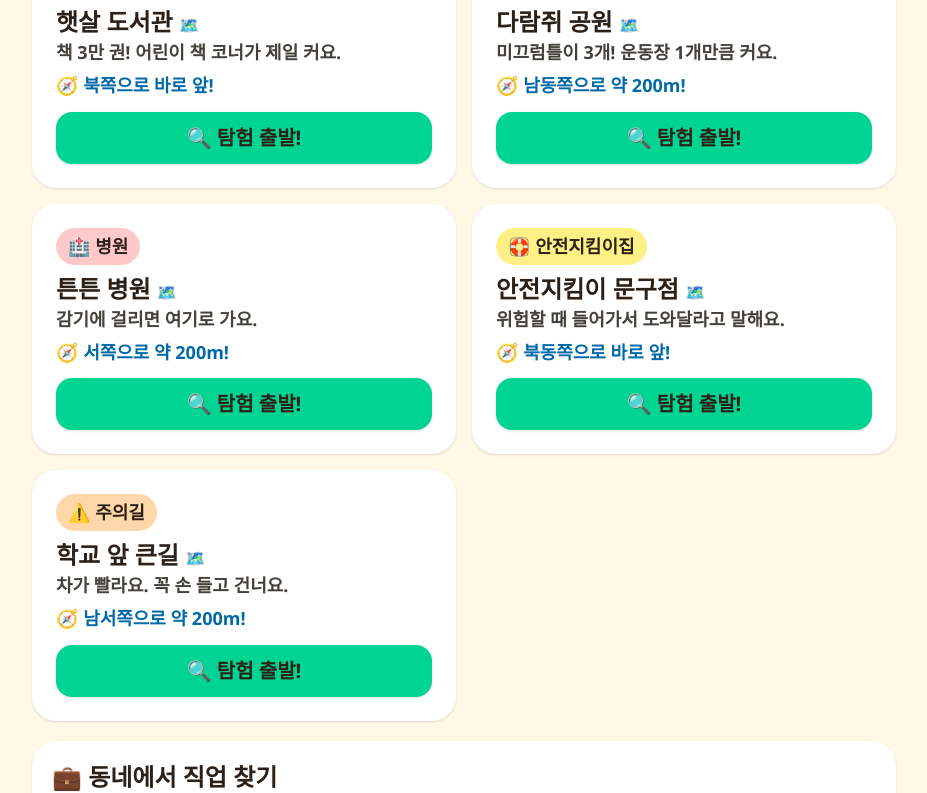
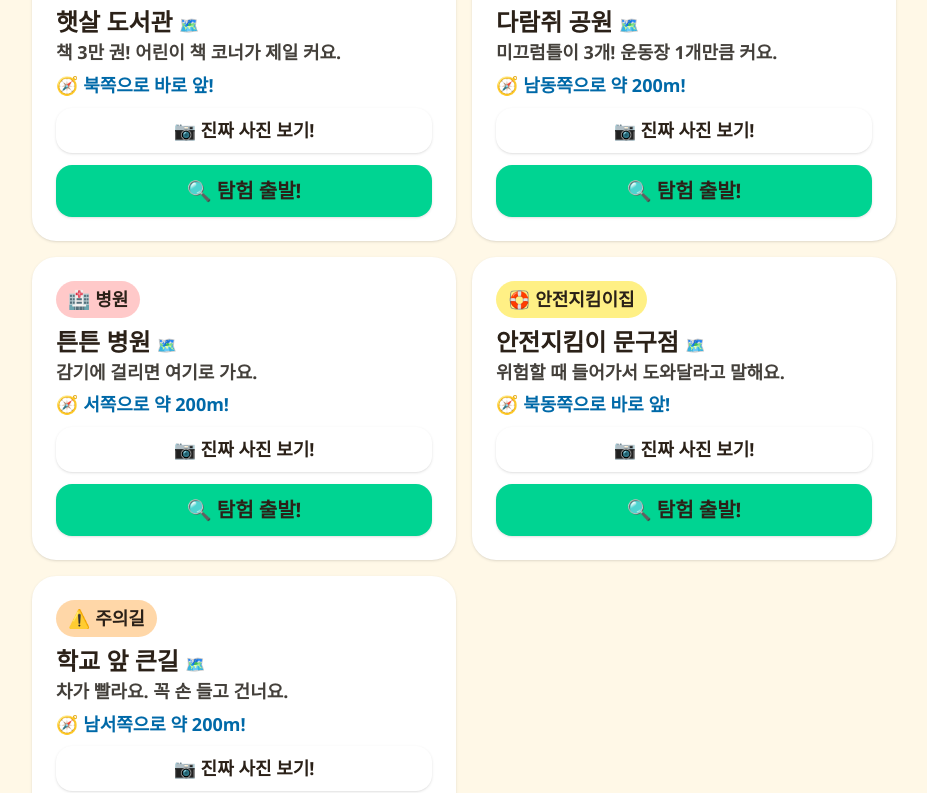
Before and after one commit to hellys3320/brothers, a Next.js app: page /town in a window 1280 px wide. Shown: the part 944-1737 px from the top of the page, without its empty margins (176-1103 px from the left). Built offline with nearby package versions, Linux system fonts and the light colour scheme; grey boxes are pictures that could not be loaded.

Commit message:
place photos via naver image

```diff
--- /dev/null
+++ b/src/app/api/places/photo/route.ts
@@ -0,0 +1,31 @@
+// 장소 사진 프록시 (네이버 이미지 검색, 키 없으면 {ok:false})
+// developers.naver.com → 애플리케이션 등록 → 검색 API (무료 25,000건/일)
+export async function GET(req: Request) {
+  const id = process.env.NAVER_CLIENT_ID;
+  const secret = process.env.NAVER_CLIENT_SECRET;
+  if (!id || !secret) return Response.json({ ok: false, reason: "no-key" });
+  const { searchParams } = new URL(req.url);
+  const name = (searchParams.get("name") ?? "").trim();
+  const dong = (searchParams.get("dong") ?? "").trim();
+  if (!name) return Response.json({ ok: false, reason: "empty" });
+
+  try {
+    const res = await fetch(
+      `https://openapi.naver.com/v1/search/image?query=${encodeURIComponent(`${name} ${dong}`)}&display=3&sort=sim&filter=medium`,
+      {
+        headers: { "X-Naver-Client-Id": id, "X-Naver-Client-Secret": secret },
+        signal: AbortSignal.timeout(12000),
+      }
+    );
+    if (!res.ok) return Response.json({ ok: false, reason: `naver-${res.status}` });
+    const j = (await res.json()) as {
+      items?: Array<{ title: string; link: string; thumbnail: string }>;
+    };
+    const items = (j.items ?? [])
+      .filter((i) => i.thumbnail?.startsWith("http"))
+      .map((i) => ({ thumb: i.thumbnail, link: i.link }));
+    return Response.json({ ok: true, count: items.length, items });
+  } catch {
+    return Response.json({ ok: false, reason: "fetch-fail" });
+  }
+}
--- /dev/null
+++ b/src/app/town/_components/PlacePhoto.tsx
@@ -0,0 +1,69 @@
+"use client";
+
+import { useState } from "react";
+
+interface Photo {
+  thumb: string;
+  link: string;
+}
+
+export default function PlacePhoto({ name, dong }: { name: string; dong: string }) {
+  const [open, setOpen] = useState(false);
+  const [loading, setLoading] = useState(false);
+  const [photos, setPhotos] = useState<Photo[] | null>(null);
+  const [broken, setBroken] = useState(false);
+
+  async function load() {
+    if (open) {
+      setOpen(false);
+      return;
+    }
+    setOpen(true);
+    if (photos) return;
+    setLoading(true);
+    try {
+      const res = await fetch(`/api/places/photo?name=${encodeURIComponent(name)}&dong=${encodeURIComponent(dong)}`);
+      const j = (await res.json()) as { ok: boolean; items?: Photo[] };
+      setPhotos(j.ok && Array.isArray(j.items) ? j.items : []);
+    } catch {
+      setPhotos([]);
+    } finally {
+      setLoading(false);
+    }
+  }
+
+  return (
+    <div className="mt-2">
+      <button
+        type="button"
+        onClick={load}
+        className="w-full rounded-2xl bg-white px-4 py-2 font-black shadow"
+      >
+        {open ? "📷 닫기" : "📷 진짜 사진 보기!"}
+      </button>
+      {open && (
+        <div className="mt-2 rounded-2xl bg-stone-100 p-2">
+          {loading && <p className="p-3 text-center font-black">🔍 사진 찾는 중...</p>}
+          {!loading && (!photos || photos.length === 0) && (
+            <p className="p-3 text-center font-bold text-stone-500">사진이 없어! 직접 가서 봐!</p>
+          )}
+          {!loading && photos && photos.length > 0 && !broken && (
+            <a href={photos[0].link} target="_blank" rel="noreferrer">
+              {/* eslint-disable-next-line @next/next/no-img-element */}
+              <img
+                src={photos[0].thumb}
+                alt={`${name} 사진`}
+                className="max-h-56 w-full rounded-xl object-cover"
+                onError={() => setBroken(true)}
+              />
+            </a>
+          )}
+          {!loading && photos && photos.length > 0 && broken && (
+            <p className="p-3 text-center font-bold text-stone-500">사진이 안 열려! 직접 가서 봐!</p>
+          )}
+          <p className="p-1 text-center text-xs font-bold text-stone-400">인터넷 사진 참고용 (클릭하면 출처로 이동)</p>
+        </div>
+      )}
+    </div>
+  );
+}
--- a/src/app/town/_components/TownExplorer.tsx
+++ b/src/app/town/_components/TownExplorer.tsx
@@ -5,6 +5,7 @@ import dynamic from "next/dynamic";
 import Link from "next/link";
 import { useSearchParams } from "next/navigation";
 import type { MapApi } from "./TownMap";
+import PlacePhoto from "./PlacePhoto";
 import { MOCK_TOWN, type FacilityKind, type TownFacility } from "@/lib/mock";
 import { fetchRealFacilities, fetchMorePlaces, loadCached, saveCached, dirWord, distM, type RealSource, type RealDebug, type ProgressStep } from "@/lib/realTown";
 import { addXP } from "@/lib/xp";
@@ -383,6 +384,7 @@ export default function TownExplorer() {
               </button>
               <p className="font-bold text-stone-700">{f.easy}</p>
               {!got && <p className="mt-1 font-black text-sky-700">{hint}</p>}
+              <PlacePhoto name={f.name} dong={f.dong} />
               <button
                 type="button"
                 onClick={() => discover(f.id)}
```
